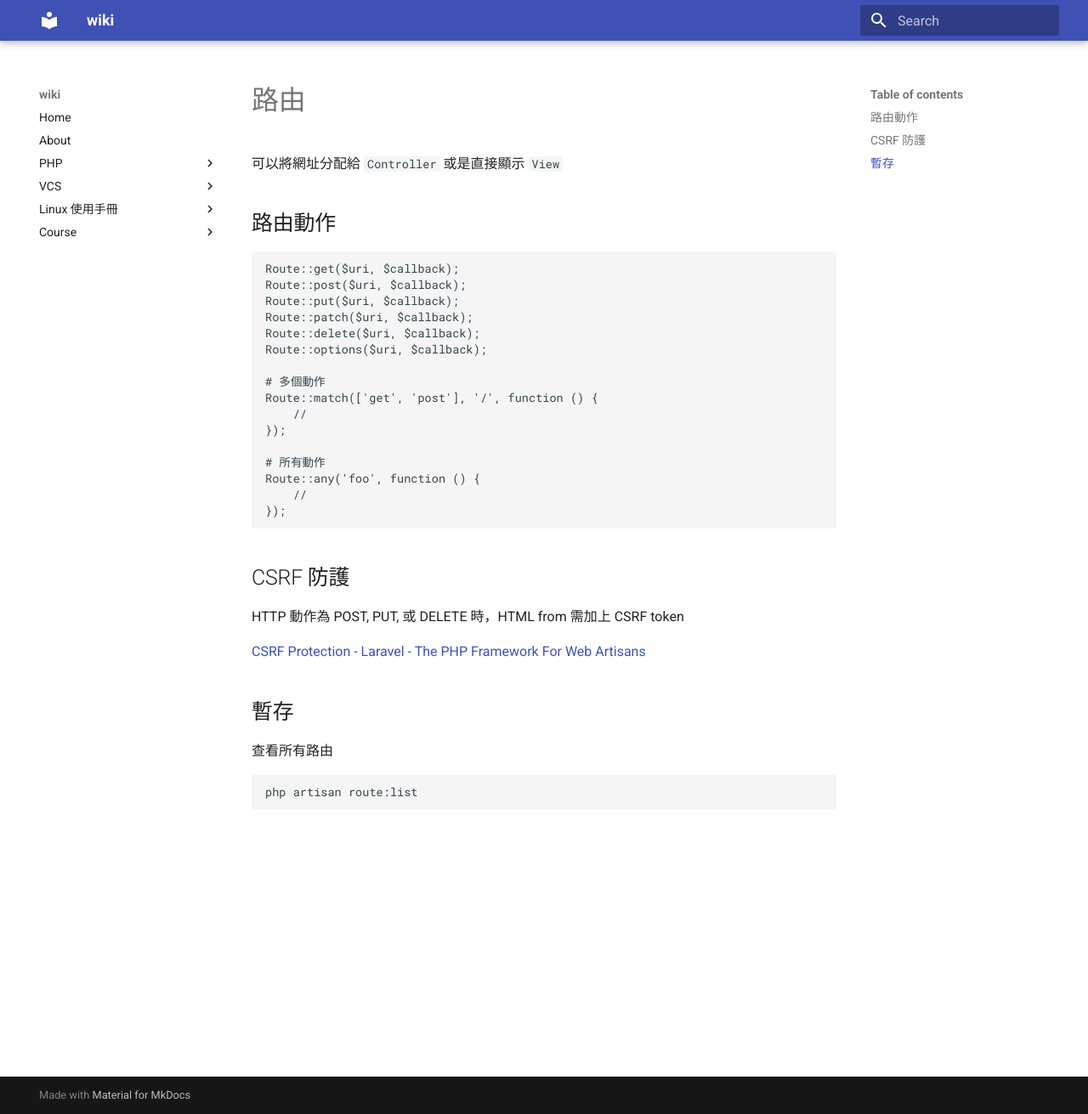
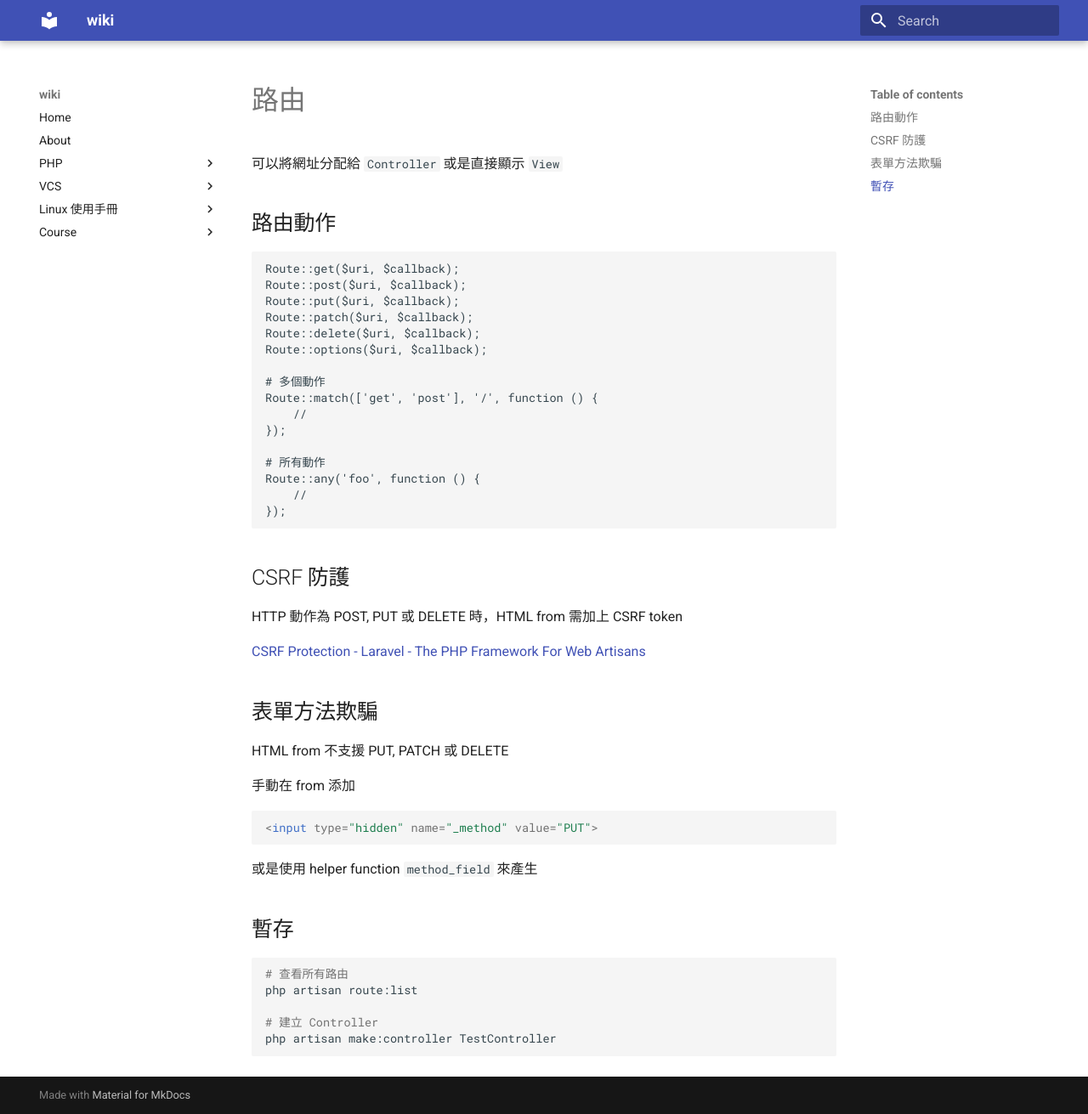
Before and after one commit to vincentliu99999/wiki, an MkDocs documentation site: the page built from docs/php/laravel/Routing.md, in a window 1280 px wide and 1311 px high. Shown: the whole window at 85% size. Built offline with MkDocs 1.6.1 and Material for MkDocs 9.7.7, drawn with Linux system fonts in a browser that asks for light colours; old or Windows-style settings are respelled for this version of MkDocs.

Commit message:
add 表單方法欺騙

````diff
--- a/docs/php/laravel/Routing.md
+++ b/docs/php/laravel/Routing.md
@@ -25,14 +25,28 @@ Route::any('foo', function () {
 
 ## CSRF 防護
 
-HTTP 動作為 POST, PUT, 或 DELETE 時，HTML from 需加上 CSRF token
+HTTP 動作為 POST, PUT 或 DELETE 時，HTML from 需加上 CSRF token
 
 [CSRF Protection - Laravel - The PHP Framework For Web Artisans](https://laravel.com/docs/master/csrf)
 
+## 表單方法欺騙
+
+HTML from 不支援 PUT, PATCH 或 DELETE
+
+手動在 from 添加
+
+```html
+<input type="hidden" name="_method" value="PUT">
+```
+
+或是使用 helper function `method_field` 來產生
+
 ## 暫存
 
-查看所有路由
+```sh
+# 查看所有路由
+php artisan route:list
 
-```sh
-php artisan route:list
+# 建立 Controller
+php artisan make:controller TestController
 ```
````
